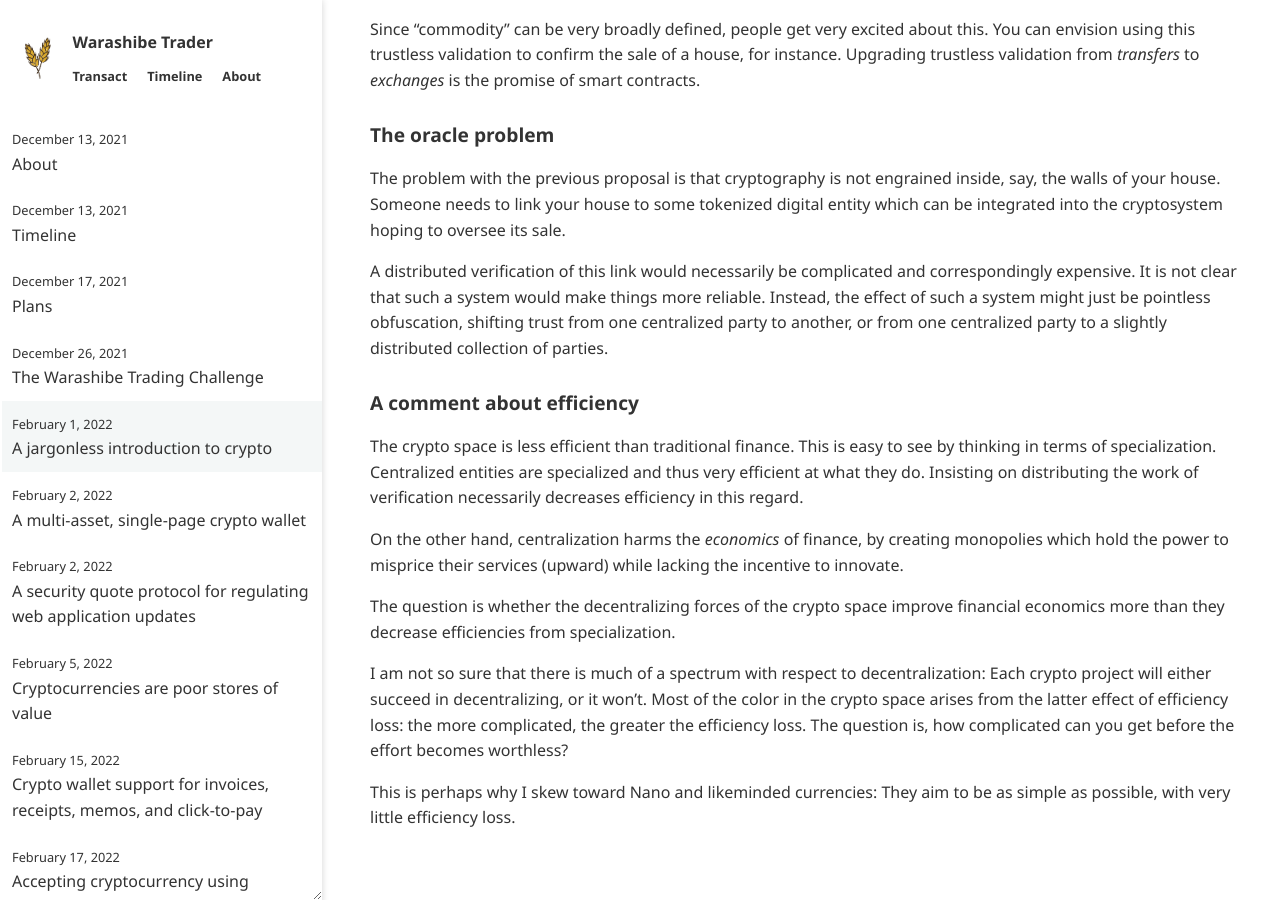
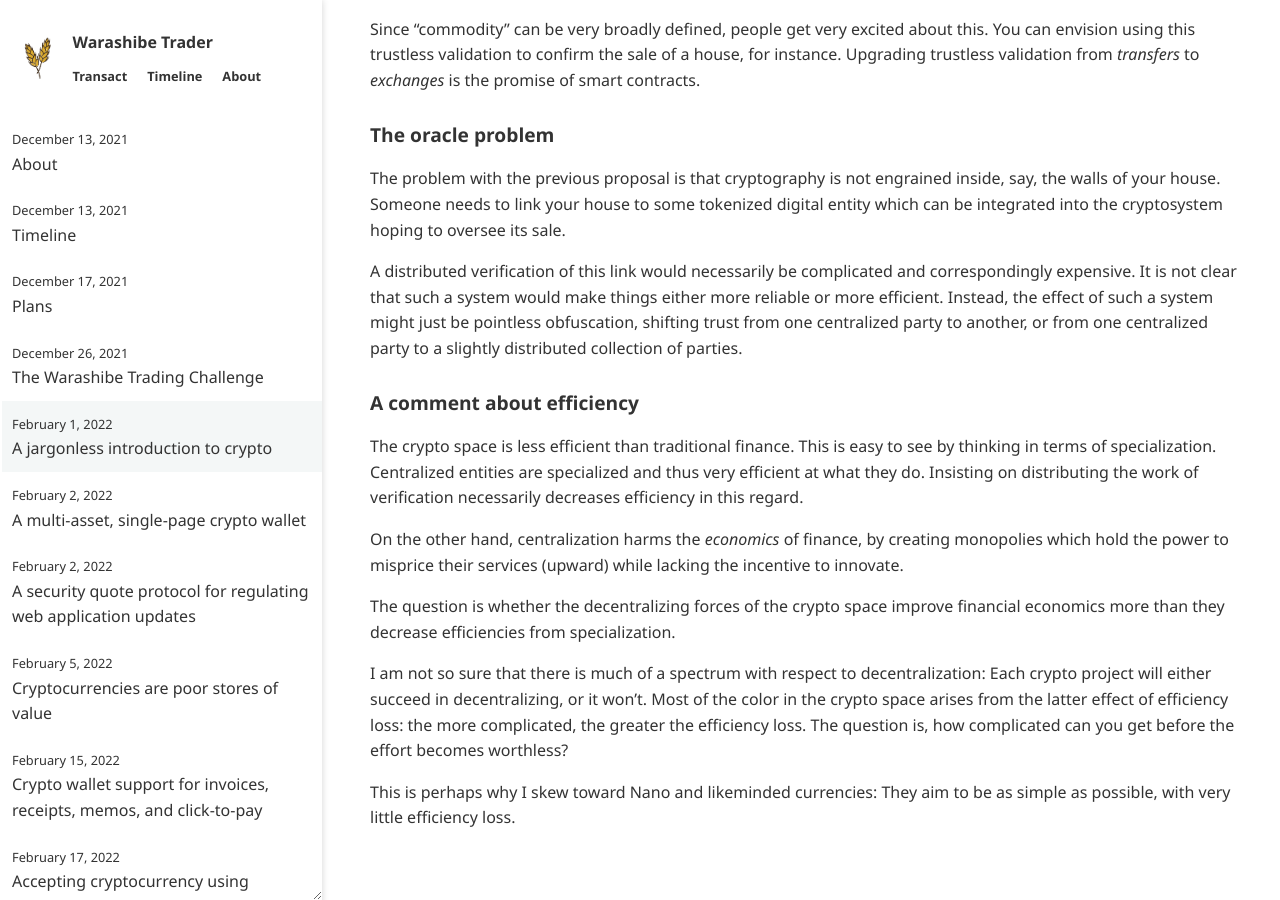
Before and after one commit to warashibetrader/warashibetrader.github.io, a Jekyll site: the page built from _posts/2022-02-01-crypto-space.md, in a window 1280 px wide and 900 px high, scrolled down 907 px. Built offline with Jekyll 4.4.1, drawn with Linux system fonts in a browser that asks for light colours.

Commit message:
Update 2022-02-01-crypto-space.md

```diff
--- a/_posts/2022-02-01-crypto-space.md
+++ b/_posts/2022-02-01-crypto-space.md
@@ -30,7 +30,7 @@ Since "commodity" can be very broadly defined, people get very excited about thi
 
 The problem with the previous proposal is that cryptography is not engrained inside, say, the walls of your house. Someone needs to link your house to some tokenized digital entity which can be integrated into the cryptosystem hoping to oversee its sale.
 
-A distributed verification of this link would necessarily be complicated and correspondingly expensive. It is not clear that such a system would make things more reliable. Instead, the effect of such a system might just be pointless obfuscation, shifting trust from one centralized party to another, or from one centralized party to a slightly distributed collection of parties.
+A distributed verification of this link would necessarily be complicated and correspondingly expensive. It is not clear that such a system would make things either more reliable or more efficient. Instead, the effect of such a system might just be pointless obfuscation, shifting trust from one centralized party to another, or from one centralized party to a slightly distributed collection of parties.
 
 ### A comment about efficiency
 
```
